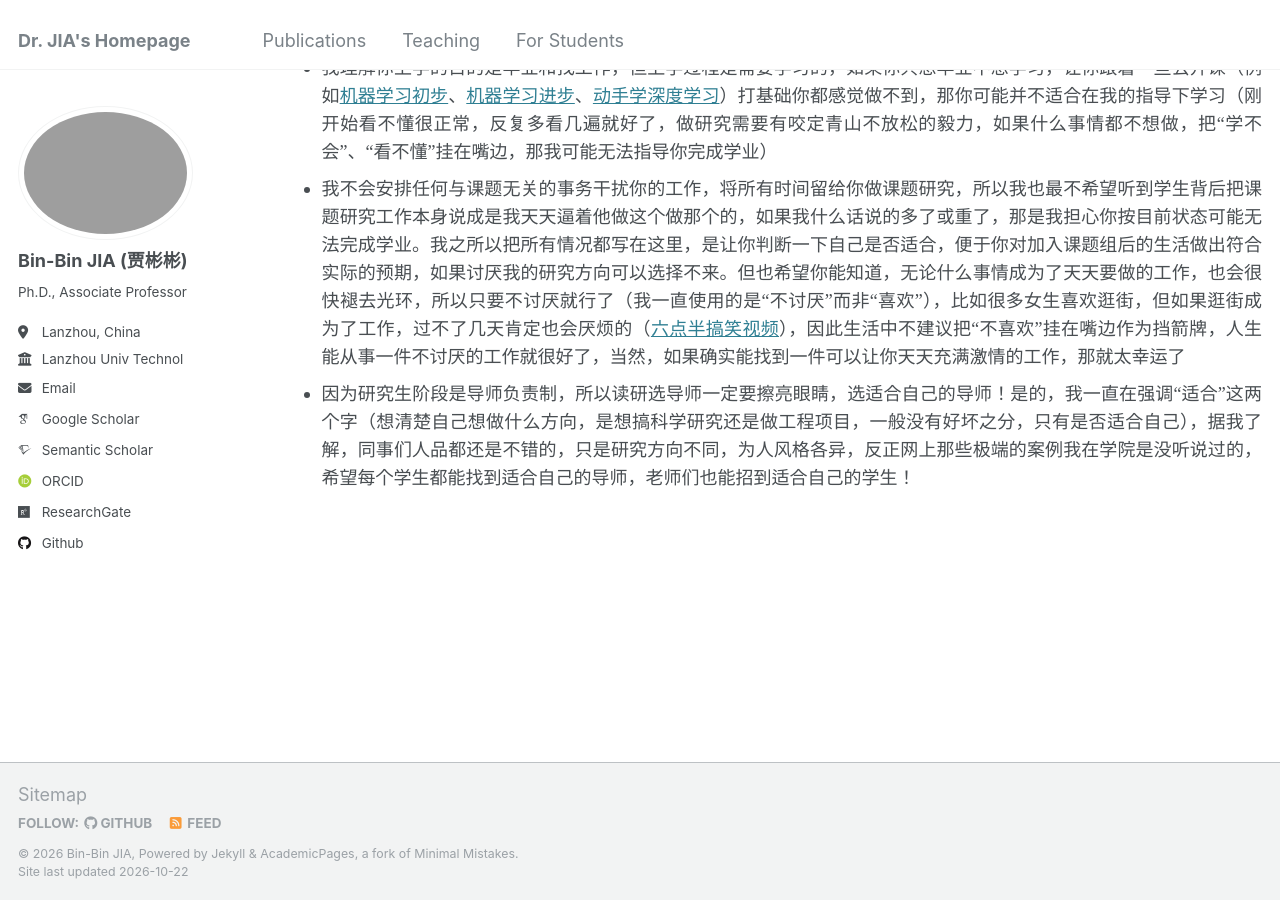
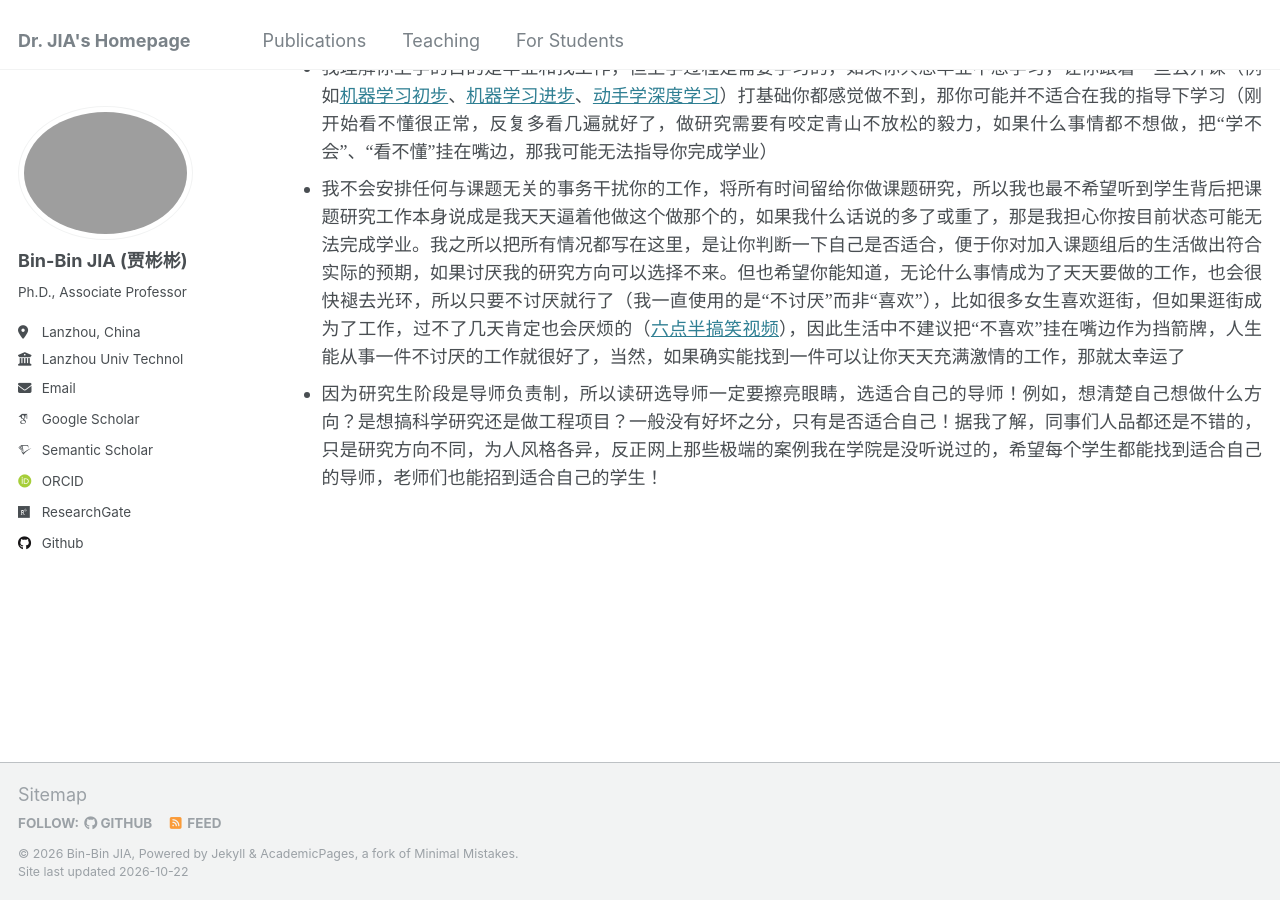
Before and after one commit to jiabinbin-ai/jiabinbin-ai.github.io, a Jekyll site: the page built from _pages/For-Students.html, in a window 1280 px wide and 900 px high, scrolled down 2778 px. Built offline with Jekyll 4.4.1, drawn with Linux system fonts in a browser that asks for light colours; some web fonts are replaced.

Commit message:
Update For-Students.html

```diff
--- a/_pages/For-Students.html
+++ b/_pages/For-Students.html
@@ -178,5 +178,5 @@ author_profile: true
 	<span lang="en-us"><font face="Times New Roman">我不会安排任何与课题无关的事务干扰你的工作，将所有时间留给你做课题研究，所以我也最不希望听到学生背后把课题研究工作本身说成是我天天逼着他做这个做那个的，如果我什么话说的多了或重了，那是我担心你按目前状态可能无法完成学业。我之所以把所有情况都写在这里，是让你判断一下自己是否适合，便于你对加入课题组后的生活做出符合实际的预期，如果讨厌我的研究方向可以选择不来。但也希望你能知道，无论什么事情成为了天天要做的工作，也会很快褪去光环，所以只要不讨厌就行了（我一直使用的是“不讨厌”而非“喜欢”），比如很多女生喜欢逛街，但如果逛街成为了工作，过不了几天肯定也会厌烦的（<a href="https://www.bilibili.com/video/BV1oh411Z7un/">六点半搞笑视频</a>），因此生活中不建议把“不喜欢”挂在嘴边作为挡箭牌，人生能从事一件不讨厌的工作就很好了，当然，如果确实能找到一件可以让你天天充满激情的工作，那就太幸运了</font></span></li>
 	<li>
 	<p align="justify" style="line-height: 150%; margin-top:8px; margin-bottom:0">
-	<span lang="en-us"><font face="Times New Roman">因为研究生阶段是导师负责制，所以读研选导师一定要擦亮眼睛，选适合自己的导师！是的，我一直在强调“适合”这两个字（想清楚自己想做什么方向，是想搞科学研究还是做工程项目，一般没有好坏之分，只有是否适合自己），据我了解，同事们人品都还是不错的，只是研究方向不同，为人风格各异，反正网上那些极端的案例我在学院是没听说过的，希望每个学生都能找到适合自己的导师，老师们也能招到适合自己的学生！</font></span></li>
+	<span lang="en-us"><font face="Times New Roman">因为研究生阶段是导师负责制，所以读研选导师一定要擦亮眼睛，选适合自己的导师！例如，想清楚自己想做什么方向？是想搞科学研究还是做工程项目？一般没有好坏之分，只有是否适合自己！据我了解，同事们人品都还是不错的，只是研究方向不同，为人风格各异，反正网上那些极端的案例我在学院是没听说过的，希望每个学生都能找到适合自己的导师，老师们也能招到适合自己的学生！</font></span></li>
 </ul>
```
